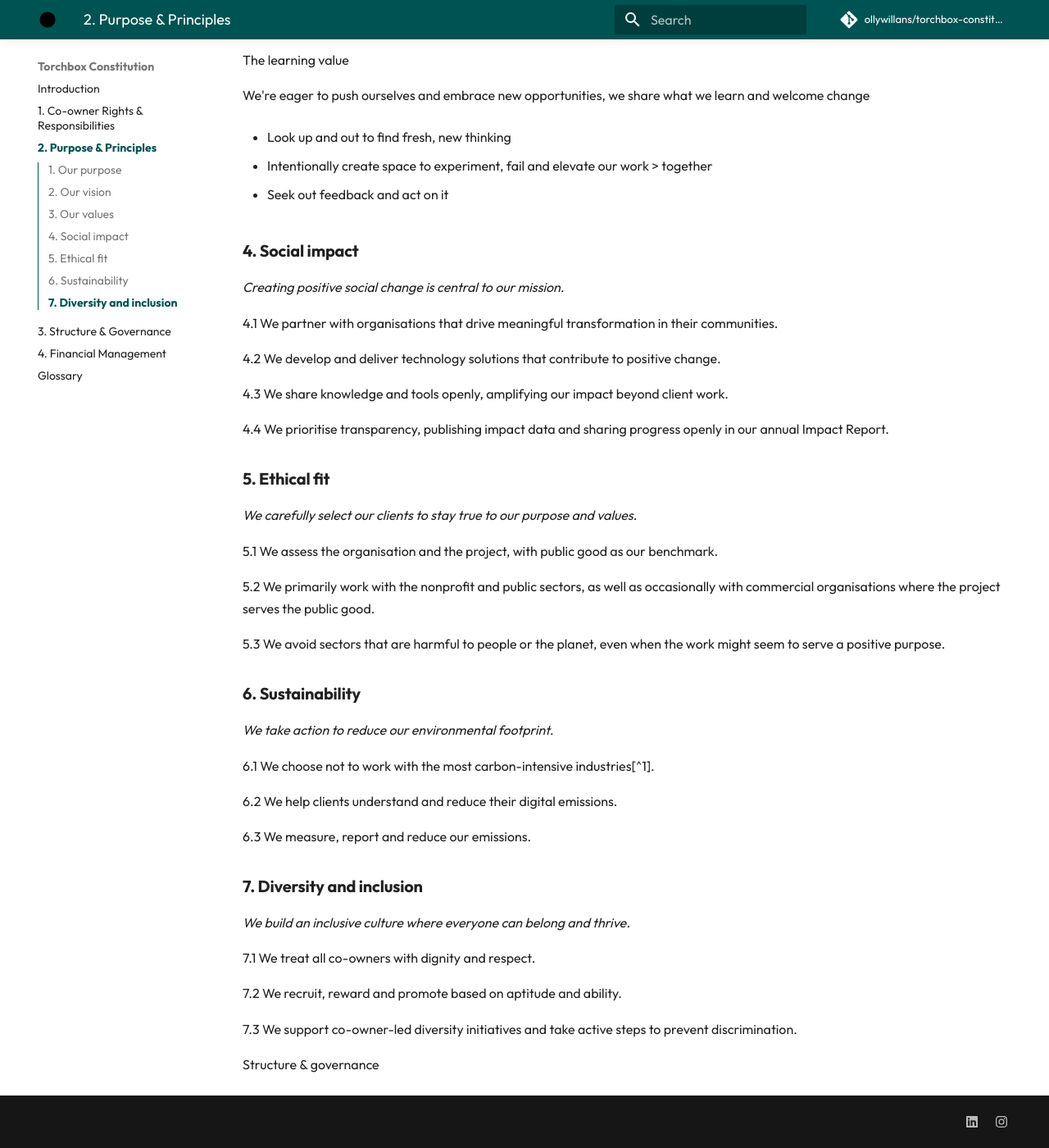
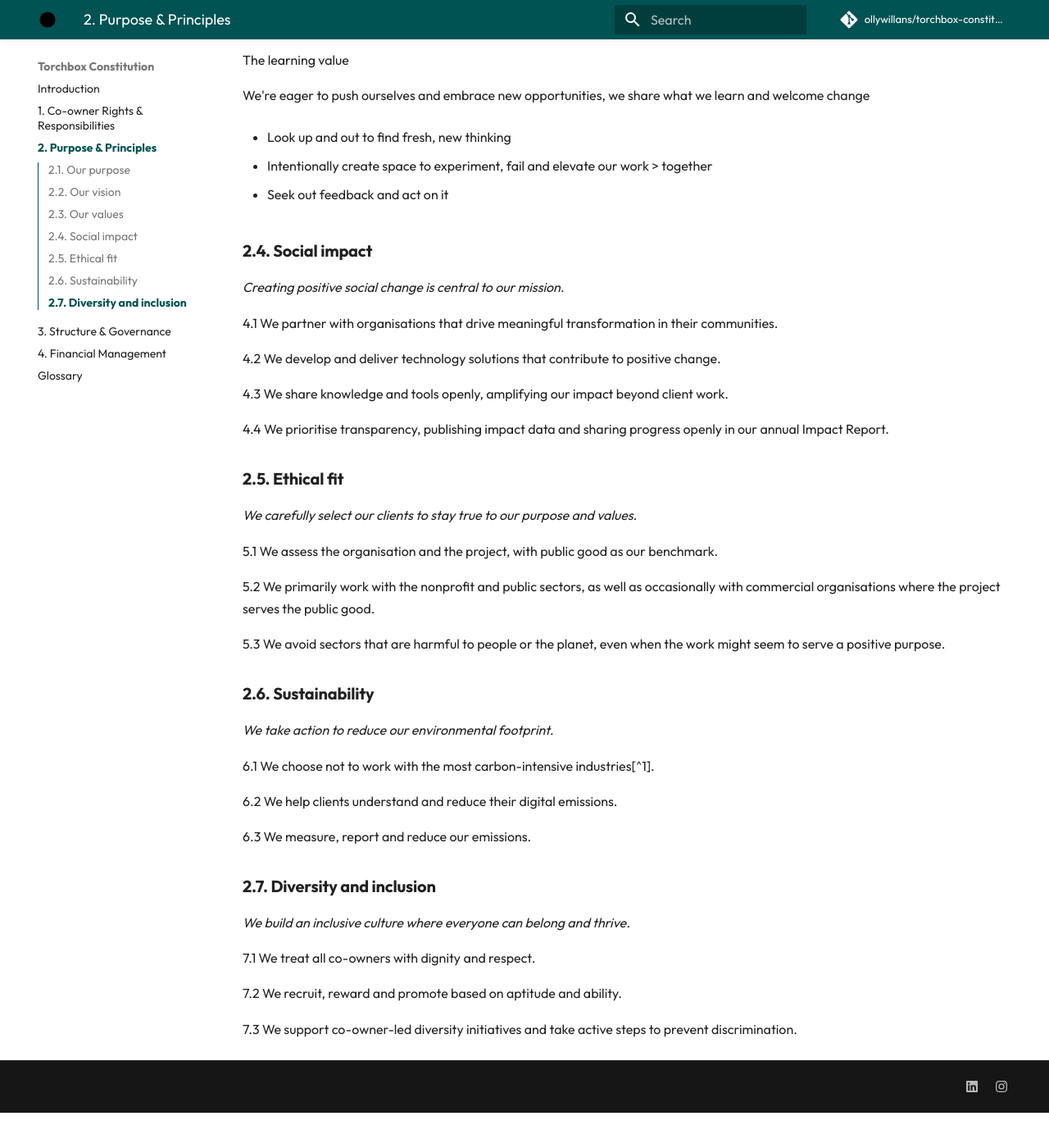
Before and after one commit to torchbox/torchbox-constitution, an MkDocs documentation site: the page built from docs/purpose-and-principles.md, in a window 1280 px wide and 1400 px high, scrolled down 1469 px. Shown: the whole window at 82% size. Built offline with MkDocs 1.6.1 and Material for MkDocs 9.7.7, drawn with Linux system fonts in a browser that asks for light colours; comment, search, counter and statistics services are not loaded; after the commit the page ends 2826 px from its top, so only the background shows below that; some of the changed text lies outside the part shown.

Commit message:
Update purpose-and-principles.md

```diff
--- a/docs/purpose-and-principles.md
+++ b/docs/purpose-and-principles.md
@@ -1,13 +1,13 @@
 # 2. Purpose & principles
 
-### 1. Our purpose
+### 2.1. Our purpose
 
 *Torchbox exists to empower positive changemakers.*
 
 This purpose guides our decisions, unites us as co-owners, shapes our
 choice of work and clients, and defines our contribution to society.
 
-### 2. Our vision
+### 2.2. Our vision
 
 *We\'re setting a new standard for high-impact, responsible business.*
 
@@ -22,7 +22,7 @@ learning culture that attracts and retains exceptional people.
 2.3 **Sustainability:** We nurture our growth in a manner that embodies
 our values and prioritises our people and planet.
 
-### 3. Our values
+### 2.3. Our values
 
 *Our values shape how we work, lead, and collaborate.*
 
@@ -79,7 +79,7 @@ what we learn and welcome change
 
 -   Seek out feedback and act on it
 
-### **4. Social impact**
+### 2.4. Social impact
 
 *Creating positive social change is central to our mission.*
 
@@ -95,7 +95,7 @@ client work.
 4.4 We prioritise transparency, publishing impact data and sharing
 progress openly in our annual Impact Report.
 
-### **5. Ethical fit**
+### 2.5. Ethical fit
 
 *We carefully select our clients to stay true to our purpose and
 values.*
@@ -110,7 +110,7 @@ public good.
 5.3 We avoid sectors that are harmful to people or the planet, even when
 the work might seem to serve a positive purpose.
 
-### **6. Sustainability**
+### 2.6. Sustainability
 
 *We take action to reduce our environmental footprint.*
 
@@ -120,7 +120,7 @@ the work might seem to serve a positive purpose.
 
 6.3 We measure, report and reduce our emissions.
 
-### **7. Diversity and inclusion**
+### 2.7. Diversity and inclusion
 
 *We build an inclusive culture where everyone can belong and thrive.*
 
@@ -130,5 +130,3 @@ the work might seem to serve a positive purpose.
 
 7.3 We support co-owner-led diversity initiatives and take active steps
 to prevent discrimination.
-
-Structure & governance
```
